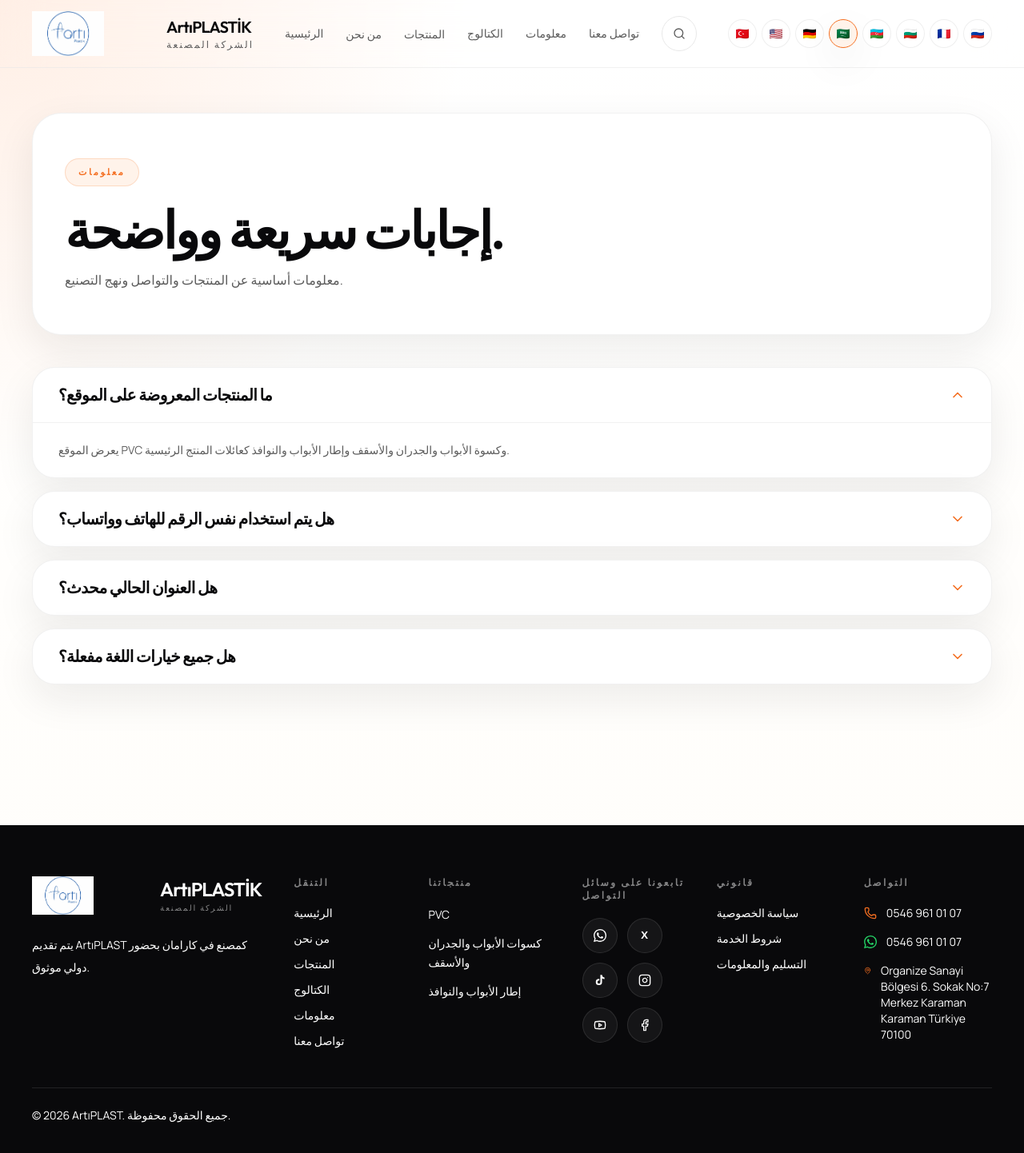
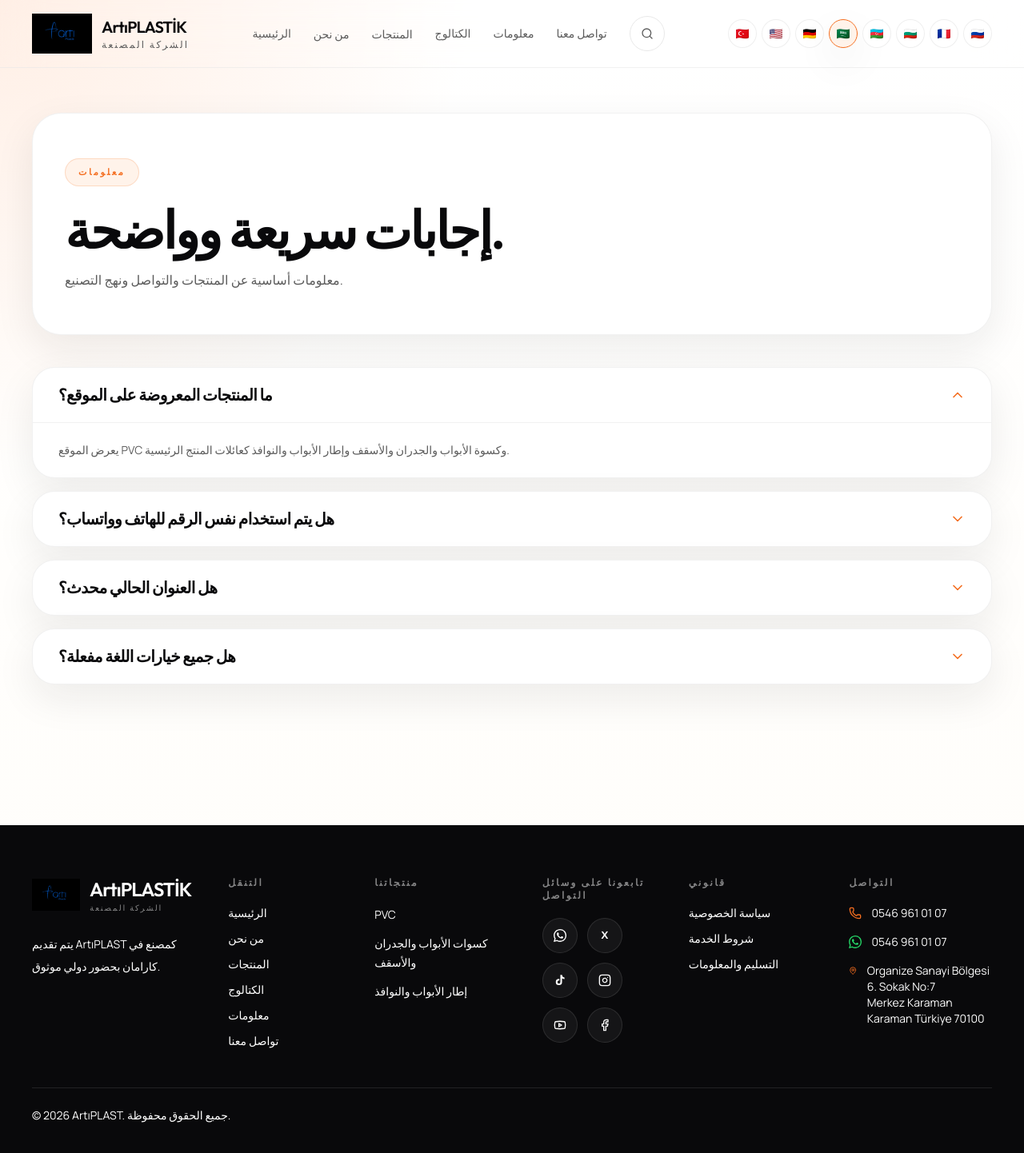
Before and after one commit to artiplastfab/artiplast-site, a Next.js app: page /ar/faq in a window 1280 px wide. Shown: the top 1442 px of the page at 80% size. Built offline with nearby package versions, Linux system fonts and the light colour scheme.

Commit message:
update logo from public folder

```diff
--- a/components/footer.tsx
+++ b/components/footer.tsx
@@ -71,9 +71,13 @@ export function Footer({ locale }: { locale: Locale }) {
         <div className="grid gap-10 lg:grid-cols-[1.15fr_0.8fr_0.95fr_0.8fr_0.9fr_1fr]">
           <div>
             <div className="flex items-center gap-2.5 sm:gap-3">
-              <div className="relative h-11 w-[136px] shrink-0 sm:h-12 sm:w-[148px]">
-                <Image src="/logo/logo.jpg" alt={BRAND_NAME} fill className="object-contain object-left" sizes="176px" />
-              </div>
+              <Image
+                src="/logo/logo.jpg"
+                alt="ArtıPLASTİK Logo"
+                width={120}
+                height={120}
+                className="h-10 w-auto shrink-0 object-contain"
+              />
               <div className="min-w-0">
                 <p className="font-display text-xl font-semibold tracking-[-0.04em] sm:text-2xl">
                   {brand.name}
--- a/components/header.tsx
+++ b/components/header.tsx
@@ -16,9 +16,14 @@ export function Header({ locale }: { locale: Locale }) {
     <header className="sticky top-0 z-40 border-b border-border/60 bg-white/92 backdrop-blur-xl">
       <div className="container-shell flex h-[84px] items-center justify-between gap-4">
         <Link href={localizedPath(locale)} className="flex min-w-0 items-center gap-2.5 sm:gap-3">
-          <div className="relative h-11 w-[124px] shrink-0 sm:h-14 sm:w-[156px]">
-            <Image src={brand.logoSrc} alt={brand.name} fill className="object-contain object-left" sizes="(max-width: 640px) 148px, 176px" priority />
-          </div>
+          <Image
+            src="/logo/logo.jpg"
+            alt="ArtıPLASTİK Logo"
+            width={120}
+            height={120}
+            className="h-10 w-auto shrink-0 object-contain sm:h-[50px]"
+            priority
+          />
           <div className="min-w-0 flex-1">
             <p className="font-display text-base font-semibold tracking-[-0.04em] text-ink sm:text-xl">
               {brand.name}
--- a/components/mobile-menu.tsx
+++ b/components/mobile-menu.tsx
@@ -42,9 +42,14 @@ export function MobileMenu({
           <div className="relative ml-auto flex h-full w-full max-w-[380px] flex-col bg-white px-5 pb-6 pt-5 shadow-lift">
             <div className="flex items-center justify-between gap-3">
               <div className="flex min-w-0 items-center gap-2.5">
-                <div className="relative h-11 w-[126px] shrink-0 sm:h-12 sm:w-[140px]">
-                  <Image src={brand.logoSrc} alt={brand.name} fill className="object-contain object-left" sizes="(max-width: 640px) 140px, 152px" priority />
-                </div>
+                <Image
+                  src="/logo/logo.jpg"
+                  alt="ArtıPLASTİK Logo"
+                  width={120}
+                  height={120}
+                  className="h-11 w-auto shrink-0 object-contain"
+                  priority
+                />
                 <div className="min-w-0">
                   <p className="font-display text-base font-semibold tracking-[-0.04em] text-ink sm:text-lg">
                     {brand.name}
```
Also changed, not shown: public/logo/logo.jpg.
